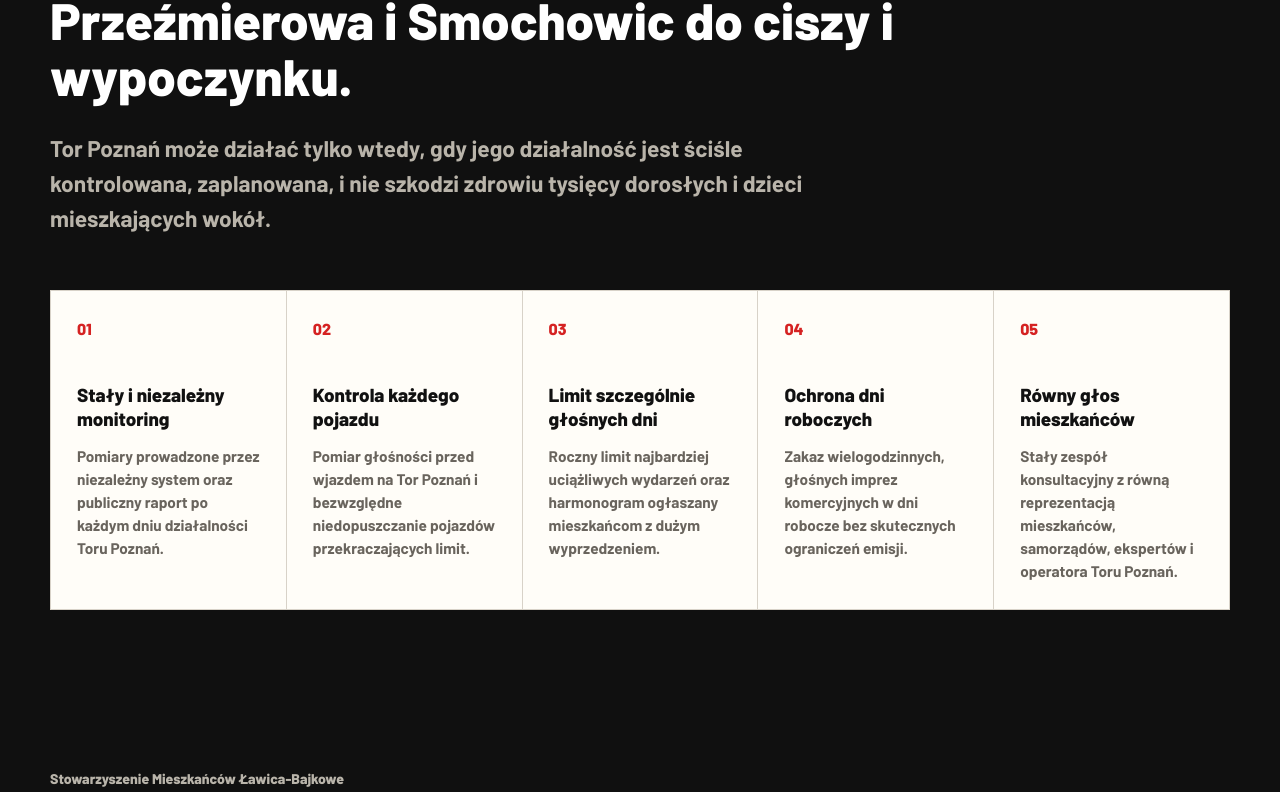
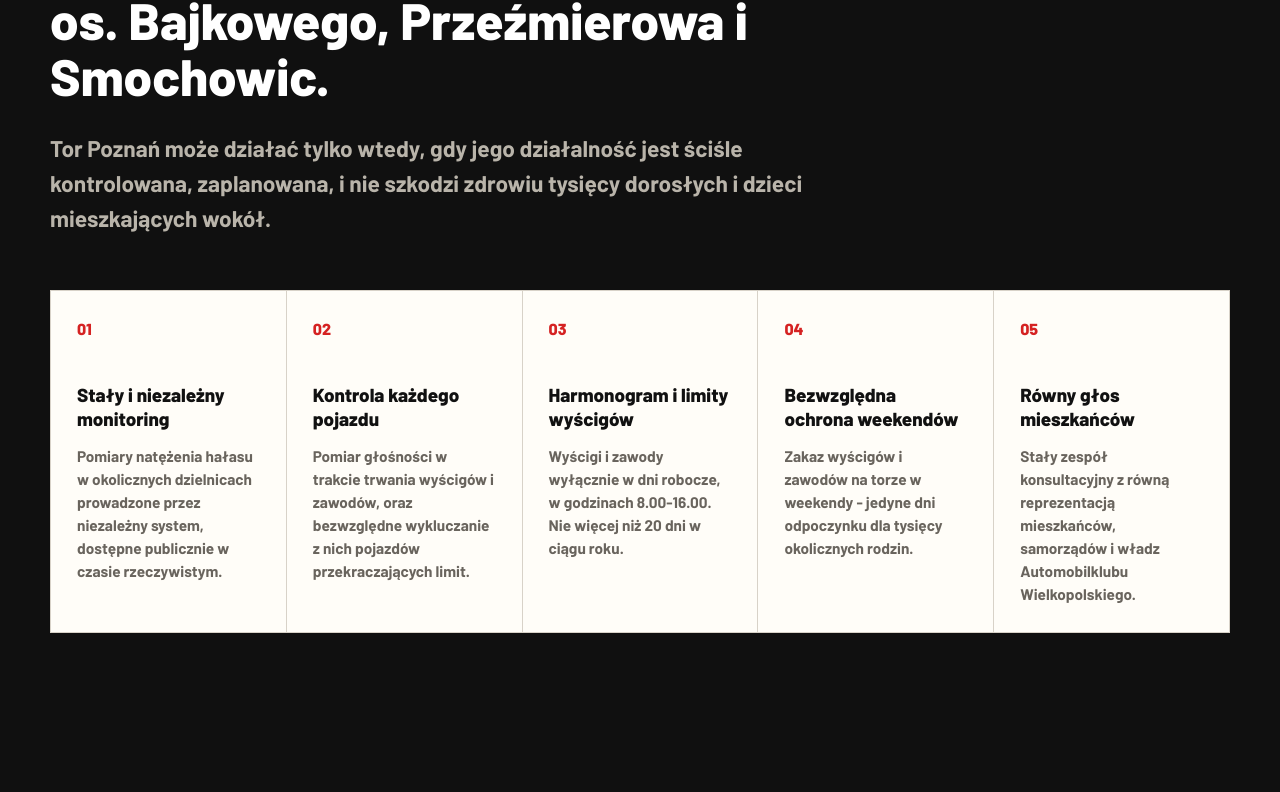
Before and after one commit to torpoznanhalas/strona-publiczna, a Next.js app: page / in a window 1280 px wide. Shown: the part 2787-3579 px from the top of the page. Built offline with nearby package versions, Linux system fonts and the light colour scheme; no server answers; the database is empty.

Commit message:
Update page.tsx

```diff
--- a/app/page.tsx
+++ b/app/page.tsx
@@ -7,27 +7,27 @@
   {
     title: "Stały i niezależny monitoring",
     description:
-      "Pomiary prowadzone przez niezależny system oraz publiczny raport po każdym dniu działalności Toru Poznań."
+      "Pomiary natężenia hałasu w okolicznych dzielnicach prowadzone przez niezależny system, dostępne publicznie w czasie rzeczywistym."
   },
   {
     title: "Kontrola każdego pojazdu",
     description:
-      "Pomiar głośności przed wjazdem na Tor Poznań i bezwzględne niedopuszczanie pojazdów przekraczających limit."
+      "Pomiar głośności w trakcie trwania wyścigów i zawodów, oraz bezwzględne wykluczanie z nich pojazdów przekraczających limit."
   },
   {
-    title: "Limit szczególnie głośnych dni",
+    title: "Harmonogram i limity wyścigów",
     description:
-      "Roczny limit najbardziej uciążliwych wydarzeń oraz harmonogram ogłaszany mieszkańcom z dużym wyprzedzeniem."
+      "Wyścigi i zawody wyłącznie w dni robocze, w godzinach 8.00-16.00. Nie więcej niż 20 dni w ciągu roku. "
   },
   {
-    title: "Ochrona dni roboczych",
+    title: "Bezwzględna ochrona weekendów",
     description:
-      "Zakaz wielogodzinnych, głośnych imprez komercyjnych w dni robocze bez skutecznych ograniczeń emisji."
+      "Zakaz wyścigów i zawodów na torze w weekendy - jedyne dni odpoczynku dla tysięcy okolicznych rodzin."
   },
   {
     title: "Równy głos mieszkańców",
     description:
-      "Stały zespół konsultacyjny z równą reprezentacją mieszkańców, samorządów, ekspertów i operatora Toru Poznań."
+      "Stały zespół konsultacyjny z równą reprezentacją mieszkańców, samorządów i władz Automobilklubu Wielkopolskiego."
   }
 ];
 
@@ -85,7 +85,7 @@
         <div className="container">
           <div className="section-header">
             <h2 className="section-title">
-              Żądamy przestrzegania praw mieszkańców Ławicy, os. Bajkowego, Przeźmierowa i Smochowic do ciszy i wypoczynku.
+              Żądamy przestrzegania praw do ciszy i wypoczynku, mieszkańców Ławicy, os. Bajkowego, Przeźmierowa i Smochowic.
             </h2>
             <p className="section-lead">
               Tor Poznań może działać tylko wtedy, gdy jego działalność jest ściśle kontrolowana, zaplanowana,
```
